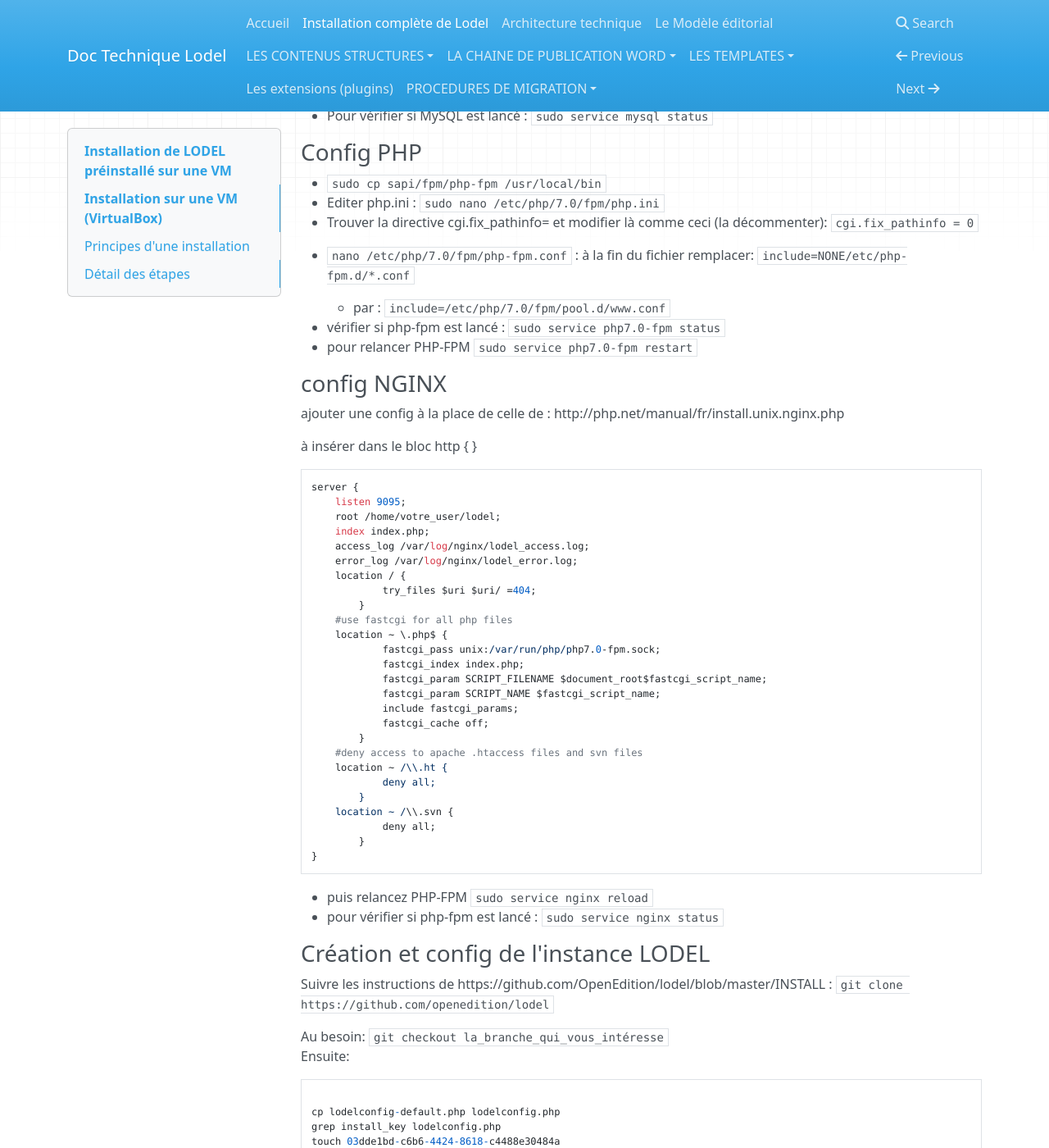
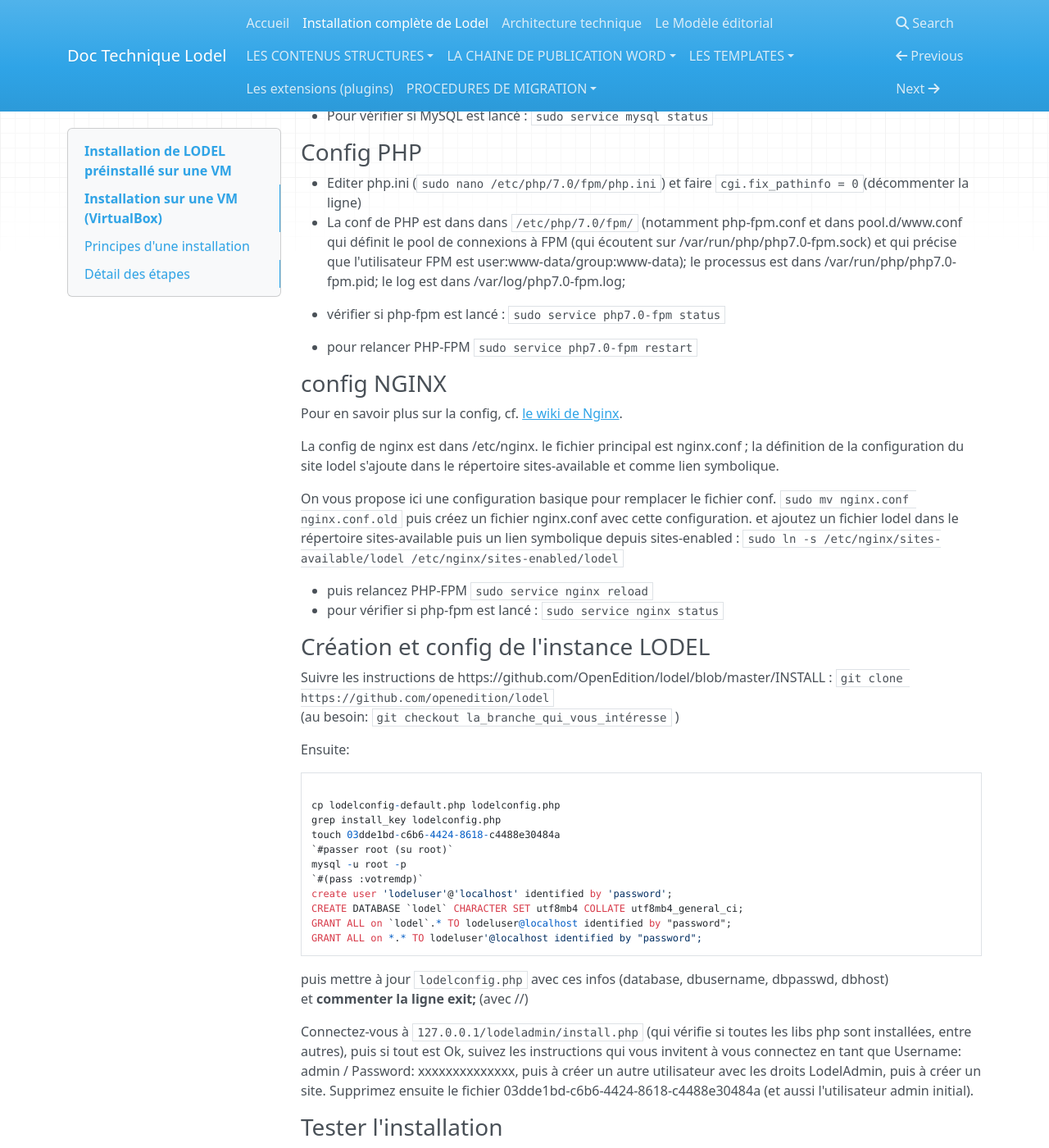
Before and after one commit to ValentinGeorgesDubost/Doc-Lodel, an MkDocs documentation site: the page built from docs/installer lodel.md, in a window 1280 px wide and 1400 px high, scrolled down 1652 px. Shown: the whole window at 82% size. Built offline with MkDocs 1.6.1, drawn with Linux system fonts in a browser that asks for light colours; nearby versions of some CDN libraries; old or Windows-style settings are respelled for this version of MkDocs; some of the changed text lies outside the part shown.

Commit message:
Update installer lodel.md

```diff
--- a/docs/installer lodel.md
+++ b/docs/installer lodel.md
@@ -68,16 +68,9 @@ GRANT ALL PRIVILEGES ON *.* TO 'nom_utilisateur'@'localhost';</code></pre>
 
 ### Config PHP
 
-- `sudo cp sapi/fpm/php-fpm /usr/local/bin`
-- Editer php.ini :
-	`sudo nano /etc/php/7.0/fpm/php.ini`
-- Trouver la directive cgi.fix_pathinfo= et modifier là comme ceci (la décommenter):
-	`cgi.fix_pathinfo = 0`
+- Editer php.ini (`sudo nano /etc/php/7.0/fpm/php.ini`) et faire `cgi.fix_pathinfo = 0`(décommenter la ligne)
+- La conf de PHP est dans dans `/etc/php/7.0/fpm/` (notamment php-fpm.conf et dans pool.d/www.conf qui définit le pool de connexions à FPM (qui écoutent sur /var/run/php/php7.0-fpm.sock) et qui précise que l'utilisateur FPM est user:www-data/group:www-data); le processus est dans /var/run/php/php7.0-fpm.pid; le log est dans /var/log/php7.0-fpm.log;
 
-- `nano /etc/php/7.0/fpm/php-fpm.conf` : à la fin du fichier remplacer:
-	`include=NONE/etc/php-fpm.d/*.conf`
-	- par :
-	`include=/etc/php/7.0/fpm/pool.d/www.conf`
 - vérifier si php-fpm est lancé :
 	`sudo service php7.0-fpm status`
 - pour relancer PHP-FPM
@@ -85,37 +78,15 @@ GRANT ALL PRIVILEGES ON *.* TO 'nom_utilisateur'@'localhost';</code></pre>
 
 ### config NGINX
 
-ajouter une config à la place de celle de : http://php.net/manual/fr/install.unix.nginx.php
+Pour en savoir plus sur la config, cf. [le wiki de Nginx](https://www.nginx.com/resources/wiki/start/topics/examples/phpfcgi/).
 
-à insérer dans le bloc http {   }
+La config de nginx est dans /etc/nginx.
+le fichier principal est nginx.conf ; la définition de la configuration du site lodel s'ajoute dans le répertoire sites-available et comme lien symbolique.
 
-<pre><code>server {
-	listen 9095;
-	root /home/votre_user/lodel;
-	index index.php;
-	access_log /var/log/nginx/lodel_access.log;
-	error_log /var/log/nginx/lodel_error.log;
-	location / {
-			try_files $uri $uri/ =404;
-		}
-	#use fastcgi for all php files
-	location ~ \.php$ {
-			fastcgi_pass unix:/var/run/php/php7.0-fpm.sock;
-			fastcgi_index index.php;
-			fastcgi_param SCRIPT_FILENAME $document_root$fastcgi_script_name;
-			fastcgi_param SCRIPT_NAME $fastcgi_script_name;
-			include fastcgi_params;
-			fastcgi_cache off;
-		}
-	#deny access to apache .htaccess files and svn files
-	location ~ /\\.ht {
-			deny all;
-		}
-	location ~ /\\.svn {
-			deny all;
-		}
-}
-</code></pre>
+On vous propose ici une configuration basique pour remplacer le fichier conf.
+`sudo mv nginx.conf nginx.conf.old` puis créez un fichier nginx.conf avec cette configuration.
+et ajoutez un fichier lodel dans le répertoire sites-available
+puis un lien symbolique depuis sites-enabled : `sudo ln -s /etc/nginx/sites-available/lodel /etc/nginx/sites-enabled/lodel`
 
 - puis relancez PHP-FPM
         `sudo service nginx reload`
@@ -126,9 +97,8 @@ ajouter une config à la place de celle de : http://php.net/manual/fr/install.un
 
 Suivre les instructions de https://github.com/OpenEdition/lodel/blob/master/INSTALL :
 `git clone https://github.com/openedition/lodel`
+(au besoin: `git checkout la_branche_qui_vous_intéresse` )
 
-Au besoin:
-`git checkout la_branche_qui_vous_intéresse`
 Ensuite:
 <pre><code>
 cp lodelconfig-default.php lodelconfig.php
@@ -145,10 +115,10 @@ GRANT ALL on *.* TO lodeluser'@localhost identified by "password";
 puis mettre à jour `lodelconfig.php` avec ces infos (database, dbusername, dbpasswd, dbhost)
 et **commenter la ligne exit;** (avec //)
 
-Installer en se connectant à 127.0.0.1/lodeladmin/install.php (après installation des libs php7.0 manquantes) completed :
-
-- Username: admin
-- Password: xxxxxxxxxxxxxx
+Connectez-vous à `127.0.0.1/lodeladmin/install.php` (qui vérifie si toutes les libs php sont installées, entre autres),
+puis si tout est Ok, suivez les instructions qui vous invitent à vous connectez en tant que Username: admin / Password: xxxxxxxxxxxxxx,
+puis à créer un autre utilisateur avec les droits LodelAdmin, puis à créer un site.
+Supprimez ensuite le fichier 03dde1bd-c6b6-4424-8618-c4488e30484a (et aussi l'utilisateur admin initial).
 
 ### Tester l'installation
 
```
